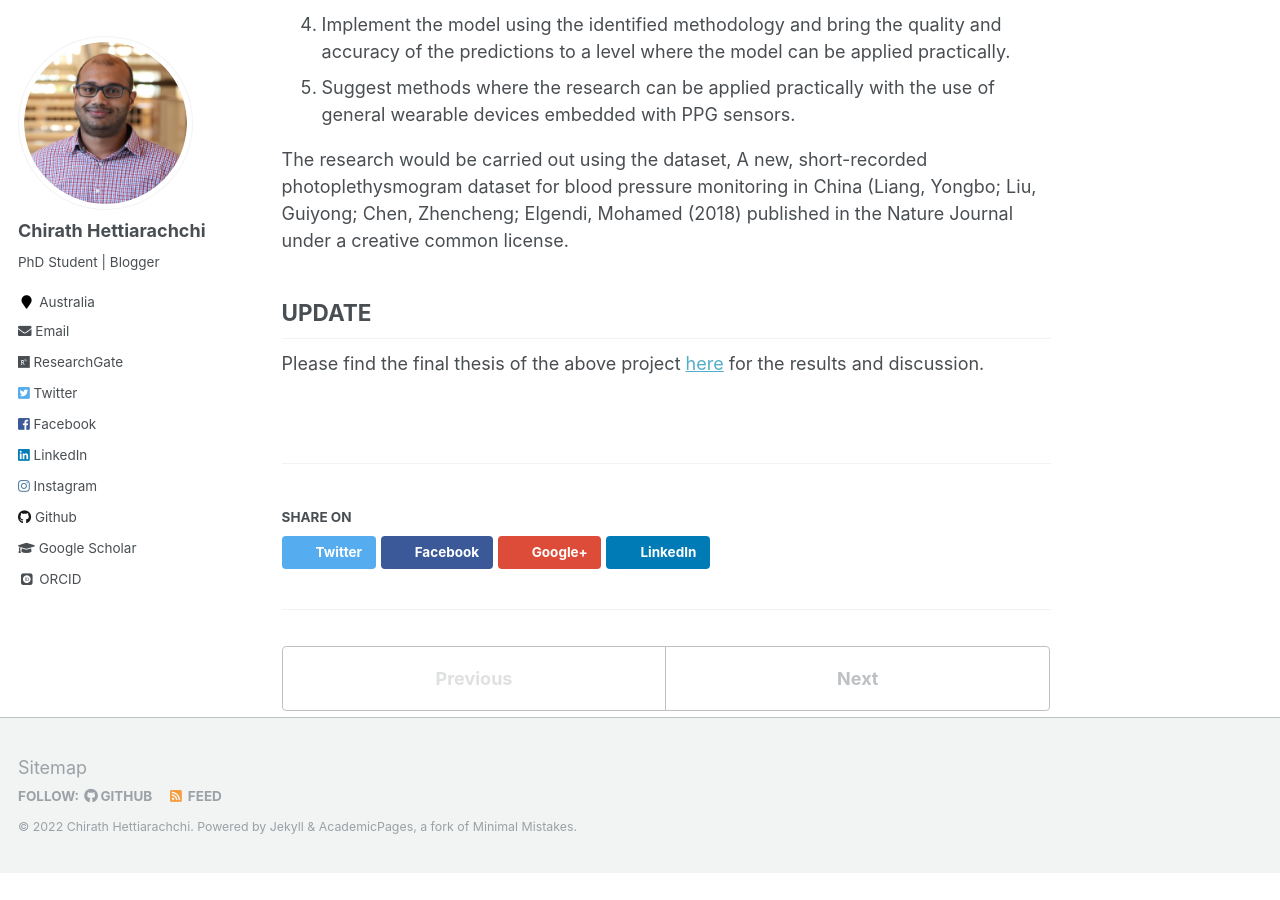
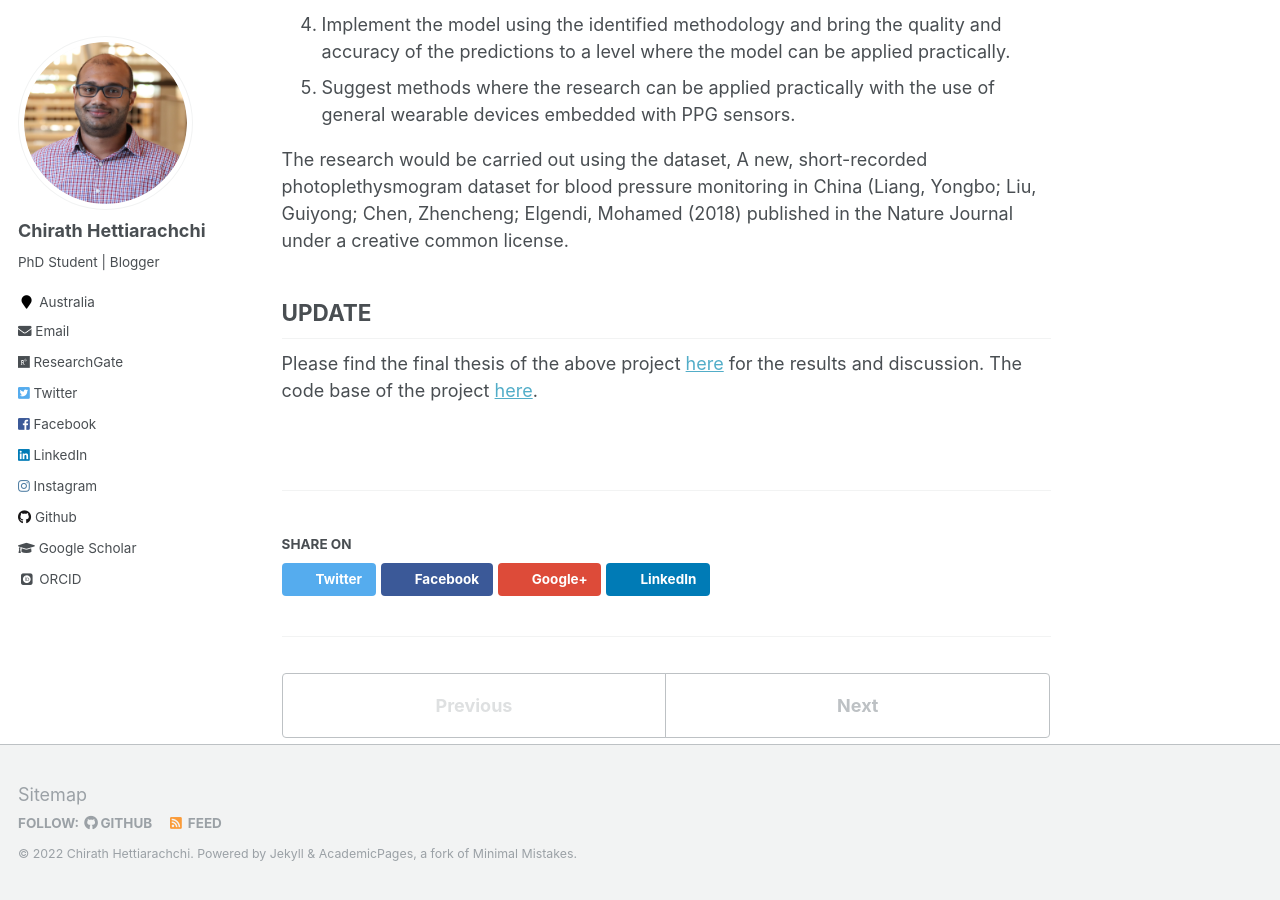
Before and after one commit to chirathyh/chirathyh.github.io, a Jekyll site: the page built from _portfolio/h-msc.md, in a window 1280 px wide and 900 px high, scrolled down 1634 px. Built offline with Jekyll 4.4.1, drawn with Linux system fonts in a browser that asks for light colours; some web fonts are replaced; before the commit the page ends 2507 px from its top, so only the background shows below that.

Commit message:
Update h-msc.md

```diff
--- a/_portfolio/h-msc.md
+++ b/_portfolio/h-msc.md
@@ -36,3 +36,4 @@
 ## UPDATE
 
 Please find the final thesis of the above project [here](http://chirathyh.github.io/files/msc_thesis.pdf) for the results and discussion.
+The code base of the project [here](https://github.com/chirathyh/clardia---Type-2-Diabetes-Prediction-Using-Short-PPG-Signals-and-Physiological-Characteristics-).
```
